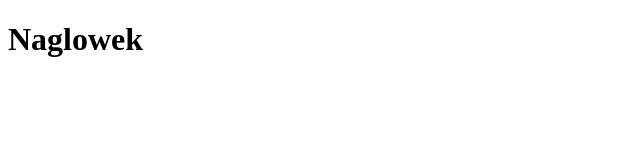
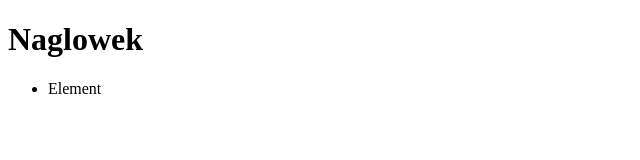
Before and after one commit to MagicK8/repozytorium-test, a plain HTML site: page index.html in a window 1280 px wide. Shown: the full height of the page, 0-640 px from the left. Drawn offline with Linux system fonts and the light colour scheme.

Commit message:
dodalismy liste

```diff
--- a/index.html
+++ b/index.html
@@ -8,5 +8,8 @@
   </head>
   <body>
     <h1>Naglowek</h1>
+    <ul>
+      <li>Element</li>
+    </ul>
   </body>
 </html>
```
